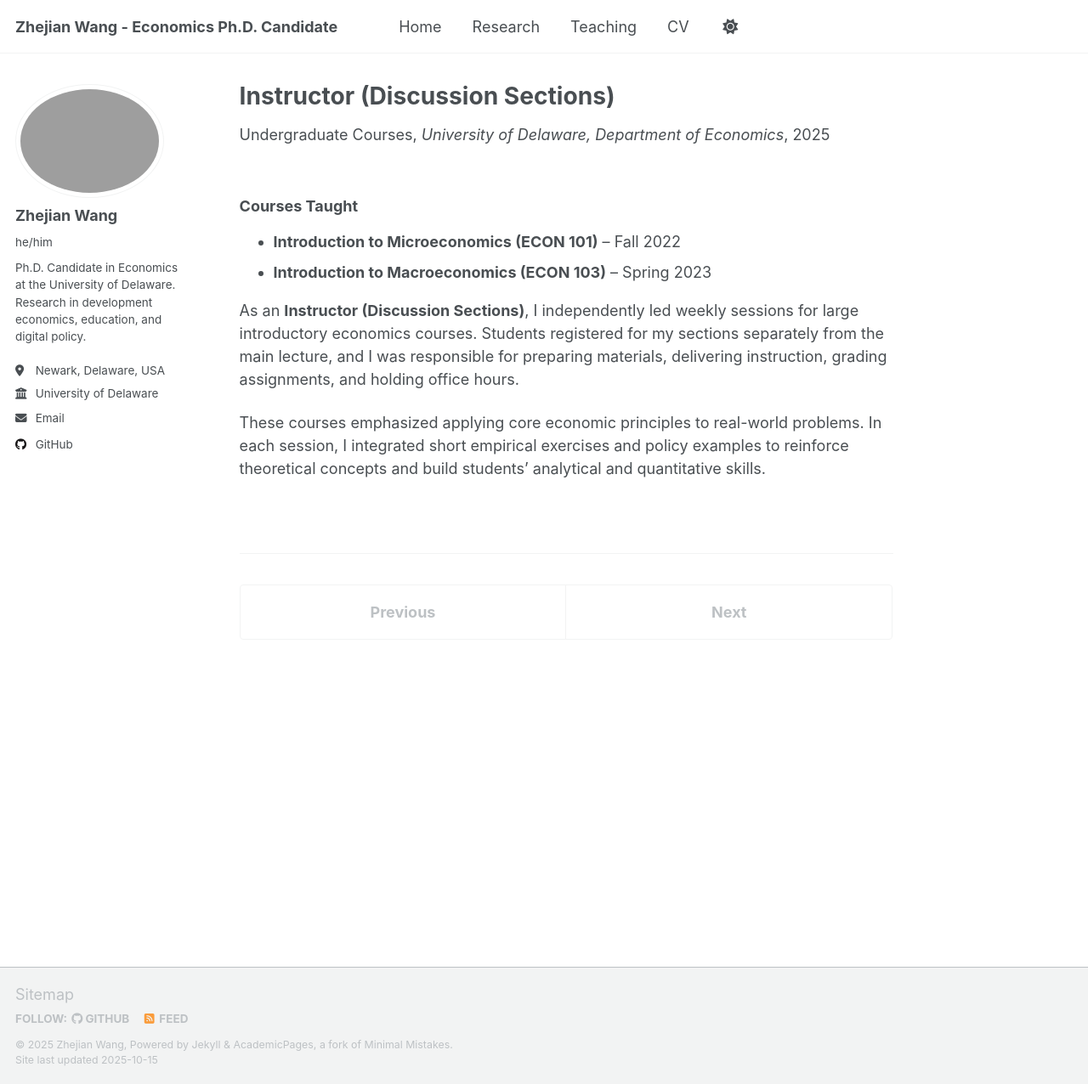
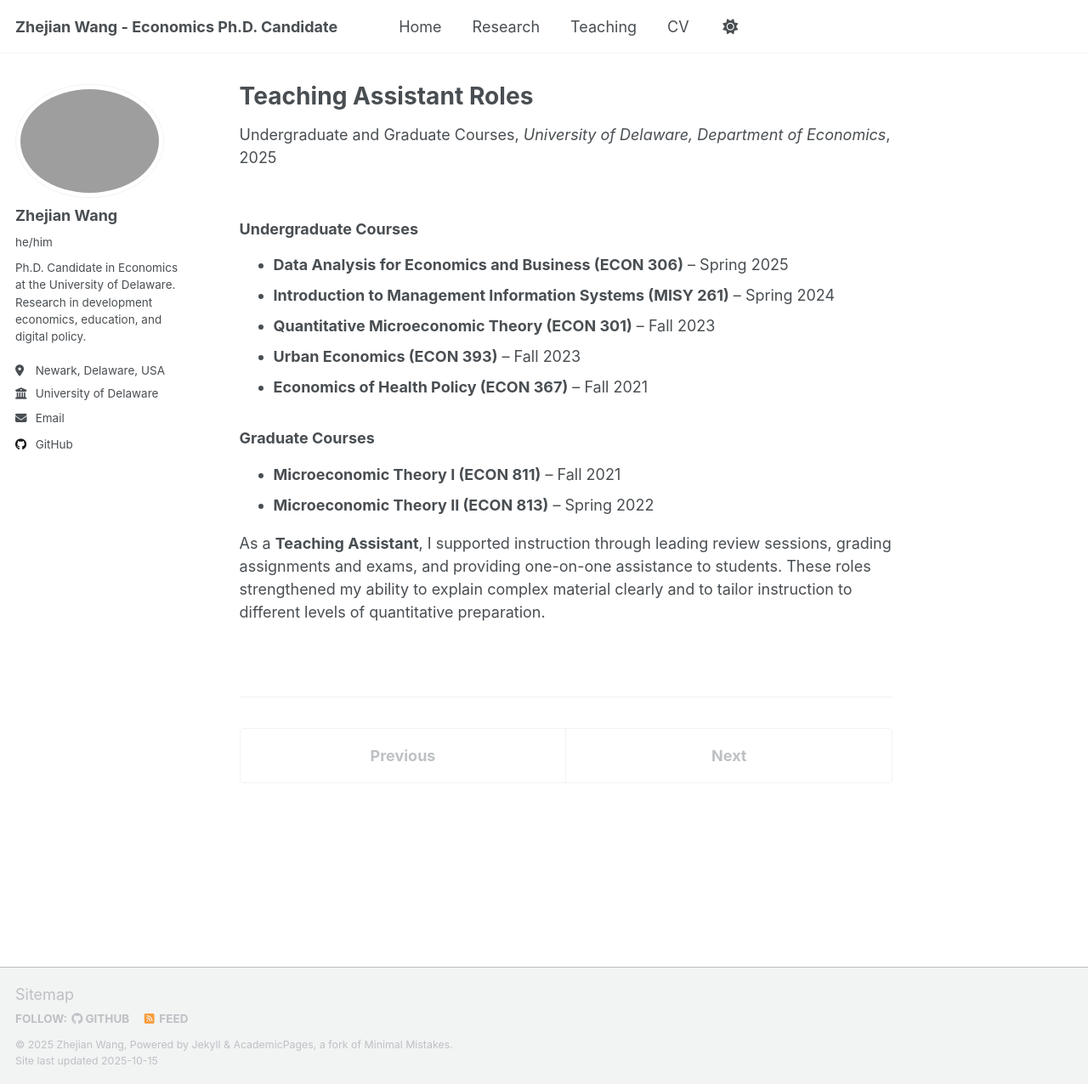
Before and after one commit to zhejianw/zhejianw.github.io, a Jekyll site: the page built from _teaching/ta-roles.md, in a window 1280 px wide and 1276 px high. Shown: the whole window at 85% size. Built offline with Jekyll 4.4.1, drawn with Linux system fonts in a browser that asks for light colours; a script that is not in the unit is left out.

Commit message:
Update ta-roles.md

```diff
--- a/_teaching/ta-roles.md
+++ b/_teaching/ta-roles.md
@@ -1,16 +1,21 @@
 ---
-title: "Instructor (Discussion Sections)"
+title: "Teaching Assistant Roles"
 collection: teaching
-type: "Undergraduate Courses"
-permalink: /teaching/2022-fall-instructor
+type: "Undergraduate and Graduate Courses"
+permalink: /teaching/ta-roles
 venue: "University of Delaware, Department of Economics"
 location: "Newark, Delaware, USA"
 ---
 
-### Courses Taught
-- **Introduction to Microeconomics (ECON 101)** – Fall 2022
-- **Introduction to Macroeconomics (ECON 103)** – Spring 2023
+### Undergraduate Courses
+- **Data Analysis for Economics and Business (ECON 306)** – Spring 2025
+- **Introduction to Management Information Systems (MISY 261)** – Spring 2024
+- **Quantitative Microeconomic Theory (ECON 301)** – Fall 2023
+- **Urban Economics (ECON 393)** – Fall 2023
+- **Economics of Health Policy (ECON 367)** – Fall 2021
 
-As an **Instructor (Discussion Sections)**, I independently led weekly sessions for large introductory economics courses. Students registered for my sections separately from the main lecture, and I was responsible for preparing materials, delivering instruction, grading assignments, and holding office hours.
+### Graduate Courses
+- **Microeconomic Theory I (ECON 811)** – Fall 2021
+- **Microeconomic Theory II (ECON 813)** – Spring 2022
 
-These courses emphasized applying core economic principles to real-world problems. In each session, I integrated short empirical exercises and policy examples to reinforce theoretical concepts and build students’ analytical and quantitative skills.
+As a **Teaching Assistant**, I supported instruction through leading review sessions, grading assignments and exams, and providing one-on-one assistance to students. These roles strengthened my ability to explain complex material clearly and to tailor instruction to different levels of quantitative preparation.
```
